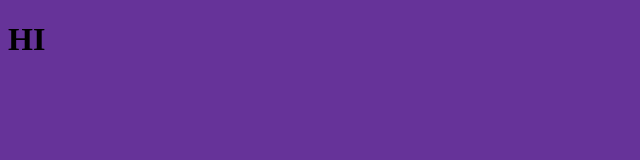
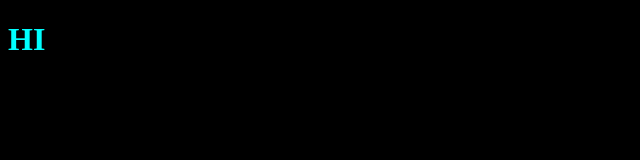
Before and after one commit to Yana2505/test-tutorial, a plain HTML site: page index.html in a window 1280 px wide. Shown: the whole page, without its empty margins (0-640 px from the left). Drawn offline with Linux system fonts and the light colour scheme.

Commit message:
изменяет параметры

```diff
--- a/CSS/style.css
+++ b/CSS/style.css
@@ -1,3 +1,4 @@
 .body {
-    background-color: rebeccapurple;
+    background-color: black;
+    color: aqua;
 }
--- a/index.html
+++ b/index.html
@@ -4,7 +4,7 @@
 <head>
     <meta charset="UTF-8">
     <meta name="viewport" content="width=device-width, initial-scale=1.0">
-    <title>DOC</title>
+    <title>DOCUMENT</title>
     <link rel="stylesheet" href="CSS/style.css">
 </head>
 
```
